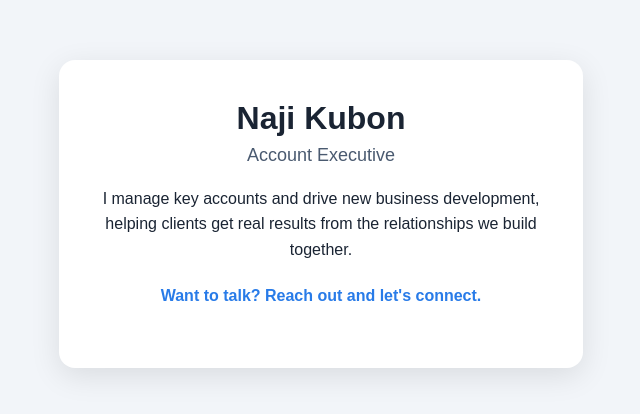
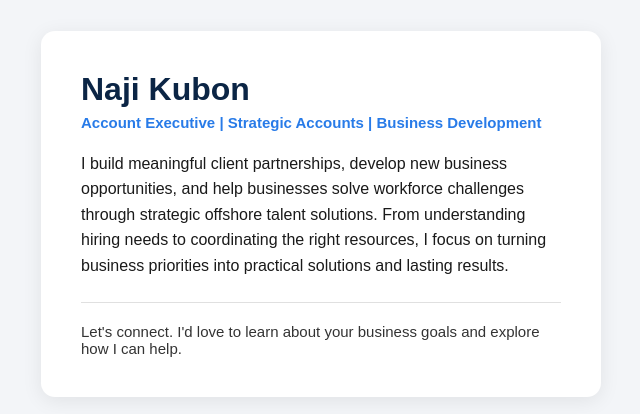
Before and after one commit to NajiatDOXA/naji-ship1, a plain HTML site: page index.html in a window 1280 px wide. Shown: the part 186-600 px from the top of the page, without its empty margins (319-959 px from the left). Drawn offline with Linux system fonts and the light colour scheme.

Commit message:
Add files via upload

```diff
--- a/index.html
+++ b/index.html
@@ -3,22 +3,45 @@
 <head>
 <meta charset="UTF-8">
 <meta name="viewport" content="width=device-width, initial-scale=1.0">
-<title>Naji Kubon</title>
+<title>Naji Kubon | Account Executive</title>
 <style>
-  body { margin: 0; font-family: Arial, Helvetica, sans-serif; background: #f2f5f9; color: #1a2433; display: flex; align-items: center; justify-content: center; min-height: 100vh; }
-  .card { background: #ffffff; max-width: 460px; width: 90%; padding: 40px 32px; border-radius: 16px; box-shadow: 0 8px 30px rgba(0,0,0,0.1); text-align: center; }
-  h1 { margin: 0 0 8px; font-size: 32px; }
-  h2 { margin: 0 0 20px; font-size: 18px; font-weight: normal; color: #4a5a70; }
-  p { line-height: 1.6; margin: 0 0 20px; }
-  .contact { font-weight: bold; color: #287be8; }
+  * { box-sizing: border-box; margin: 0; padding: 0; }
+  body {
+    font-family: Arial, Helvetica, sans-serif;
+    background: #f3f5f8;
+    color: #1a1a1a;
+    display: flex;
+    justify-content: center;
+    align-items: center;
+    min-height: 100vh;
+    padding: 24px;
+  }
+  .card {
+    background: #ffffff;
+    max-width: 560px;
+    width: 100%;
+    padding: 40px;
+    border-radius: 14px;
+    box-shadow: 0 4px 20px rgba(0, 0, 0, 0.08);
+  }
+  h1 { font-size: 32px; color: #0b2545; margin-bottom: 6px; }
+  .title { font-size: 15px; color: #287be8; font-weight: bold; margin-bottom: 20px; }
+  p { font-size: 16px; line-height: 1.6; margin-bottom: 16px; }
+  .contact {
+    margin-top: 24px;
+    padding-top: 20px;
+    border-top: 1px solid #e0e0e0;
+    font-size: 15px;
+    color: #333333;
+  }
 </style>
 </head>
 <body>
   <div class="card">
     <h1>Naji Kubon</h1>
-    <h2>Account Executive</h2>
-    <p>I manage key accounts and drive new business development, helping clients get real results from the relationships we build together.</p>
-    <p class="contact">Want to talk? Reach out and let's connect.</p>
+    <div class="title">Account Executive | Strategic Accounts | Business Development</div>
+    <p>I build meaningful client partnerships, develop new business opportunities, and help businesses solve workforce challenges through strategic offshore talent solutions. From understanding hiring needs to coordinating the right resources, I focus on turning business priorities into practical solutions and lasting results.</p>
+    <div class="contact">Let's connect. I'd love to learn about your business goals and explore how I can help.</div>
   </div>
 </body>
 </html>
```
